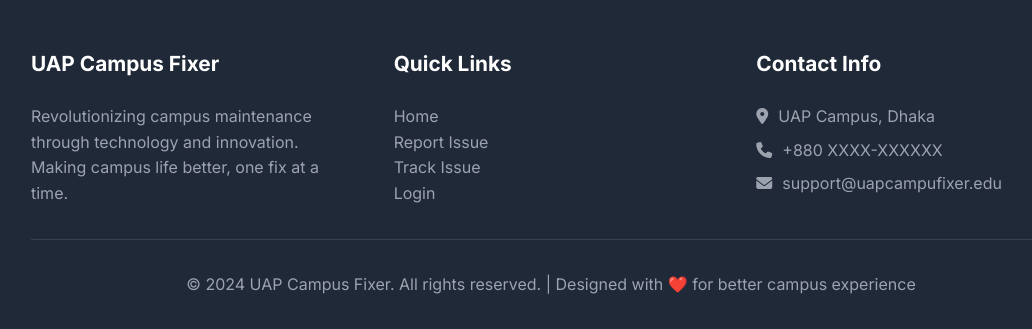
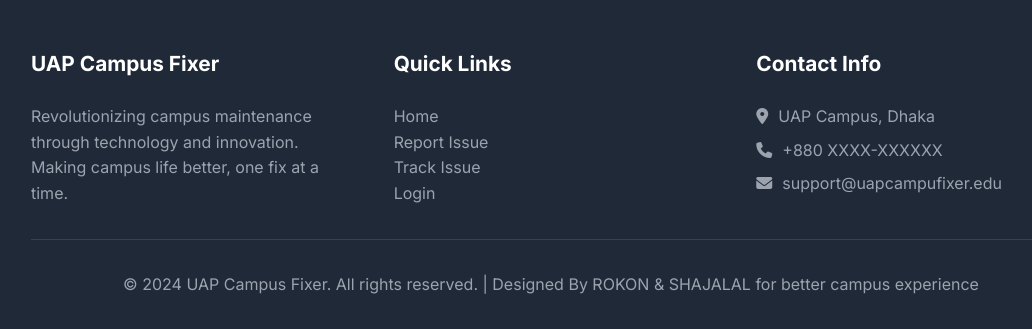
Before and after one commit to rokonur-zaman-rokon/UAP-CAMPUS-FIXER, a Django app: page / in a window 1280 px wide. Shown: the part 1627-1956 px from the top of the page, without its empty margins (89-1121 px from the left). Run offline with Django 5.2, Linux system fonts and the light colour scheme.

Commit message:
text change

```diff
--- a/campus_fixer/templates/campus_fixer/base.html
+++ b/campus_fixer/templates/campus_fixer/base.html
@@ -608,7 +608,7 @@
             </div>
 
             <div class="footer-bottom">
-                <p>&copy; 2024 UAP Campus Fixer. All rights reserved. | Designed with ❤️ for better campus experience</p>
+                <p>&copy; 2024 UAP Campus Fixer. All rights reserved. | Designed By ROKON & SHAJALAL for better campus experience</p>
             </div>
         </div>
     </footer>
```
